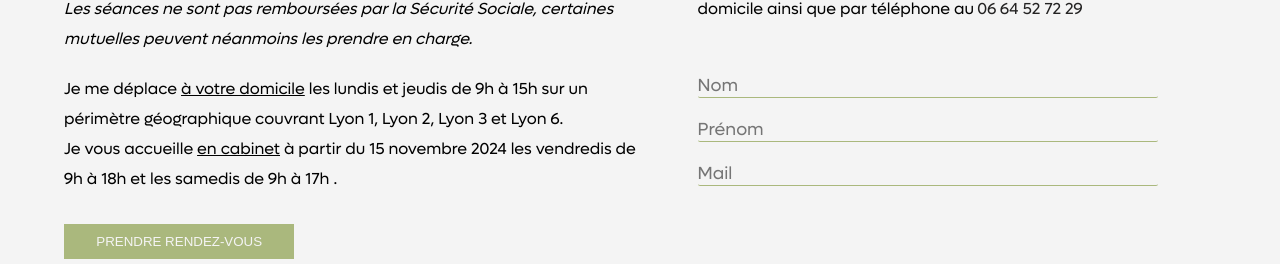
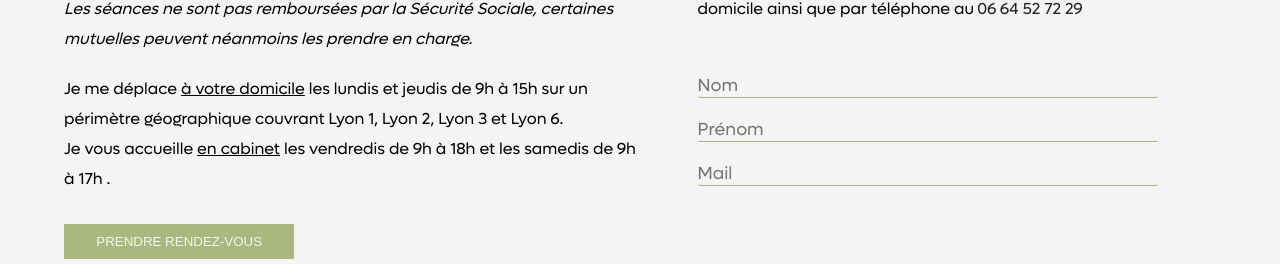
Before and after one commit to tess74600/Elisabeth, a React (Create React App) app: page /contact in a window 1280 px wide. Shown: the part 185-449 px from the top of the page. Built offline with nearby package versions, Linux system fonts and the light colour scheme.

Commit message:
Deleting line

```diff
--- a/src/Pages/Contact/index.jsx
+++ b/src/Pages/Contact/index.jsx
@@ -67,8 +67,8 @@ const Contact = () => {
           <p>
             Je me déplace <u>à votre domicile</u> les lundis et jeudis de 9h à
             15h sur un périmètre géographique couvrant Lyon 1, Lyon 2, Lyon 3 et
-            Lyon 6. <br /> Je vous accueille <u>en cabinet</u> à partir du 15
-            novembre 2024 les vendredis de 9h à 18h et les samedis de 9h à 17h .
+            Lyon 6. <br /> Je vous accueille <u>en cabinet</u> les vendredis de
+            9h à 18h et les samedis de 9h à 17h .
           </p>
           <Button width="L">
             <a
```
